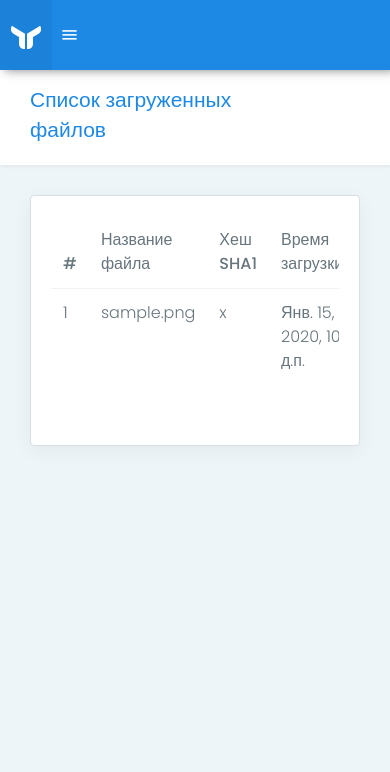
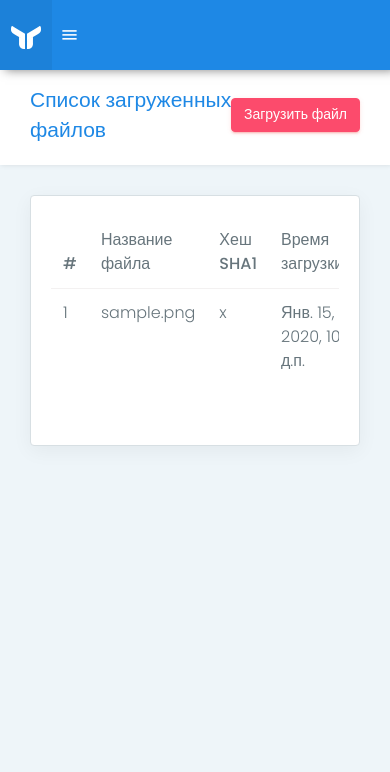
Before and after one commit to vovok/fixthedoc, a Django app: page / in a window 390 px wide. Shown: the top 772 px of the page. Run offline with Django 3.2, Linux system fonts and the light colour scheme; tables that the repository leaves empty hold one stand-in row (values such as "Sample post"); some libraries are stand-ins or nearby versions.

Commit message:
Responsive fix

```diff
--- a/templates/pages/file_list.html
+++ b/templates/pages/file_list.html
@@ -15,7 +15,7 @@
                         -->
                     </div>
                     <div class="col-md-7 col-4 align-self-center">
-                        <a href="{% url 'upload' %}" class="btn waves-effect waves-light btn-danger pull-right hidden-sm-down">Загрузить файл</a>
+                        <a href="{% url 'upload' %}" class="btn waves-effect waves-light btn-danger pull-right">Загрузить файл</a>
                     </div>
                 </div>
                 <!-- ============================================================== -->
```
